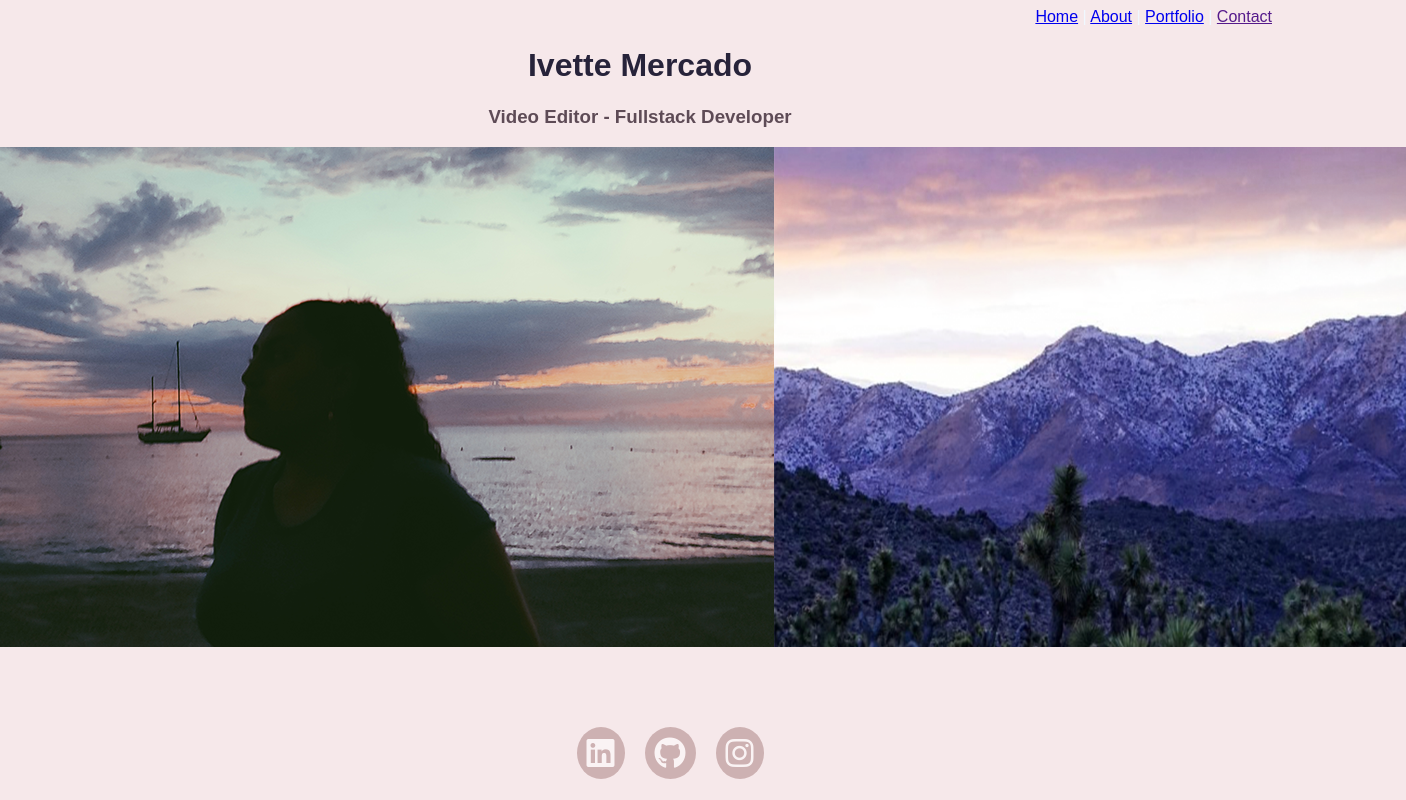
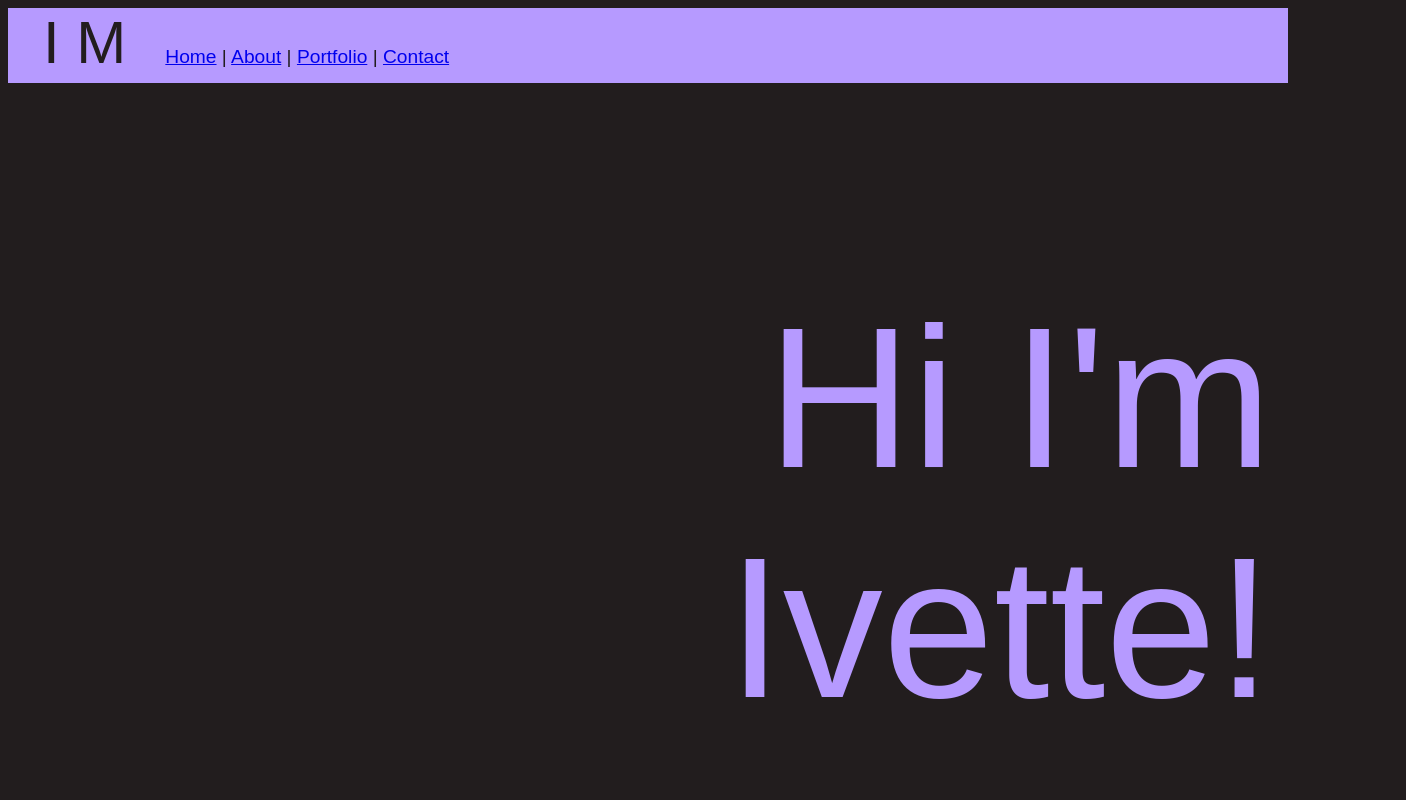
Before and after one commit to ivette-merc/Ivette-s-Portfolio, a plain HTML site: page index.html in a window 1280 px wide. Shown: the top 800 px of the page, 1406 px wide, since content can reach past the window. Drawn offline with Linux system fonts and the light colour scheme.

Commit message:
new design

```diff
--- a/index.html
+++ b/index.html
@@ -5,6 +5,8 @@
     <meta name="viewport" content="width=device-width, initial-scale=1.0" />
     <title>Ivette Mercado</title>
     <link rel="stylesheet" href="style.css" />
+    <link rel="preconnect" href="https://fonts.googleapis.com">
+
     <link
       rel="stylesheet"
       href="https://cdnjs.cloudflare.com/ajax/libs/font-awesome/6.5.1/css/all.min.css"
@@ -15,26 +17,18 @@
     <script src="javascript.js"></script>
   </head>
   <body>
-    <nav>
+    <header>
+      <a class="topInitials">I M</a>
+      <div class="topNav">
       <a href="index.html">Home</a> |
       <a href="About.html">About</a> |
       <a href="Portfolio.html">Portfolio</a> |
-      <a href="">Contact</a>
-    </nav>
-    <h1>Ivette Mercado</h1>
-    <h3>Video Editor - Fullstack Developer</h3>
-    <div class="homeimages">
-      <img
-        class="aboutMe"
-        src="images/About me image.png"
-        alt="silhouette on the beach"
-      />
+      <a href="contact.html">Contact</a>
+      </div>
+    </header>
 
-      <img
-        class="portfolio"
-        src="images/Portfolio image.png"
-        alt="joshua's tree during sunset"
-      />
+    <div class="hiMyName">
+      <p>Hi I'm <br>Ivette!</p>
     </div>
     <footer>
       <div class="footerContainer">
--- a/style.css
+++ b/style.css
@@ -1,17 +1,30 @@
 body {
-  background-color: #f6e8ea;
+  background-color: #221d1e;
 }
 header {
-  background-color: #a67b7b;
-  margin: 0;
-  border: #a67b7b;
-  padding: 25px;
+  background-color: #b69aff;
+  /* margin: 15px 0 0 15px; */
+  /* display: flex; */
+  height: 75px;
+  width: 100vw;
+  overflow: hidden;
+
 }
-nav {
+.topInitials {
+  color: #221d1e;
+  font-family: "Bebas Neue", sans-serif;
+  font-size: 60px;
+  text-align: left;
+  justify-self: center;
+  margin: 0 35px ;
+}
+.topNav {
+  display: inline-block;
   text-align: right;
-  font-family: "Afacad", sans-serif;
-  font-family: "Barlow Semi Condensed", sans-serif;
-  color: aliceblue;
+  font-family: "Bebas Neue", sans-serif;
+  color: #221d1e;
+  font-size: larger;
+  margin: ;
 }
 h1 {
   text-align: center;
@@ -25,7 +38,20 @@ h3 {
   font-family: "Barlow Semi Condensed", sans-serif;
   color: #5e4b56;
 }
-.homeimages {
+
+.hiMyName {
+  color: #b69aff;
+  font-size: 25vh;
+  display: flex;
+  text-align: right;
+  justify-content: right;
+  font-family: "Bebas Neue", sans-serif;
+;
+}
+
+
+
+/* .homeimages {
   display: flex;
   align-content: center;
   justify-content: center;
@@ -37,7 +63,7 @@ h3 {
 .portfolio {
   display: inline-block;
   width: 50%;
-}
+} */
 footer {
   /* background-color: #5A5C70;  select complementary footer color*/
   opacity: 50%;
@@ -54,7 +80,7 @@ footer {
 .socialIcons a {
   text-decoration: none;
   padding: 10px;
-  background-color: #a67b7b;
+  background-color: #b69aff;
   margin: 10px;
   border-radius: 50%;
 }
```
Also changed, not shown: contact.html (added, +11 -0 lines).
